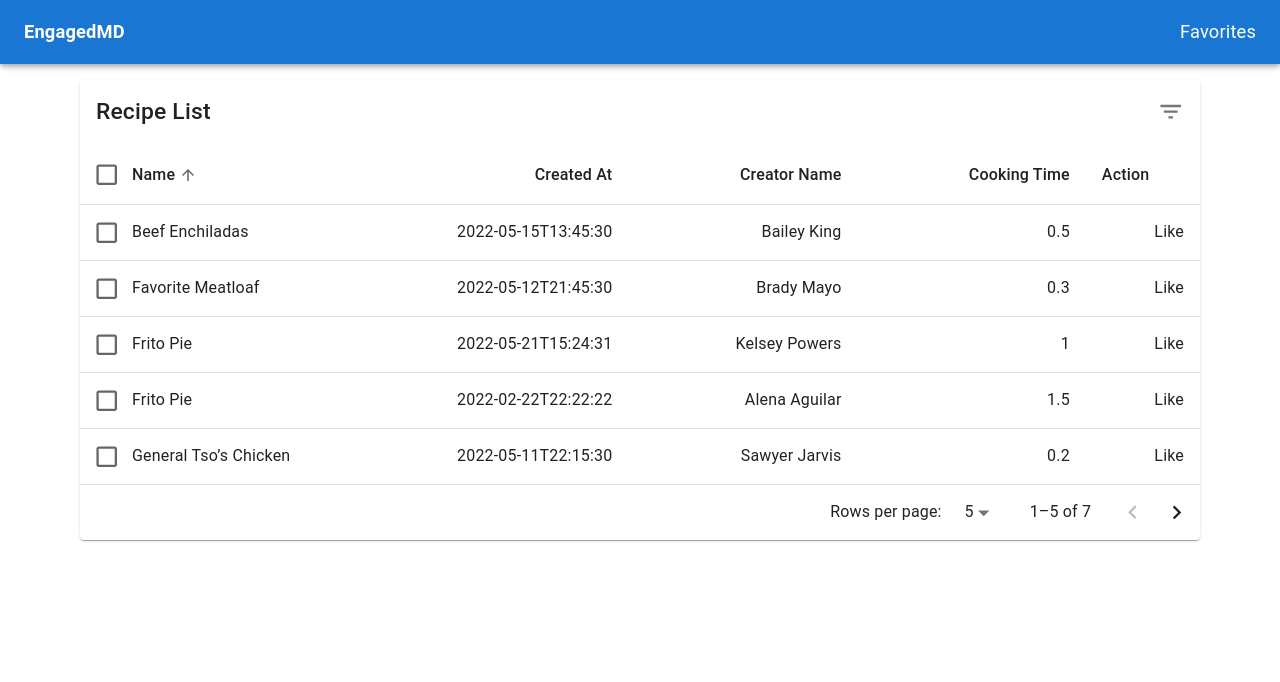
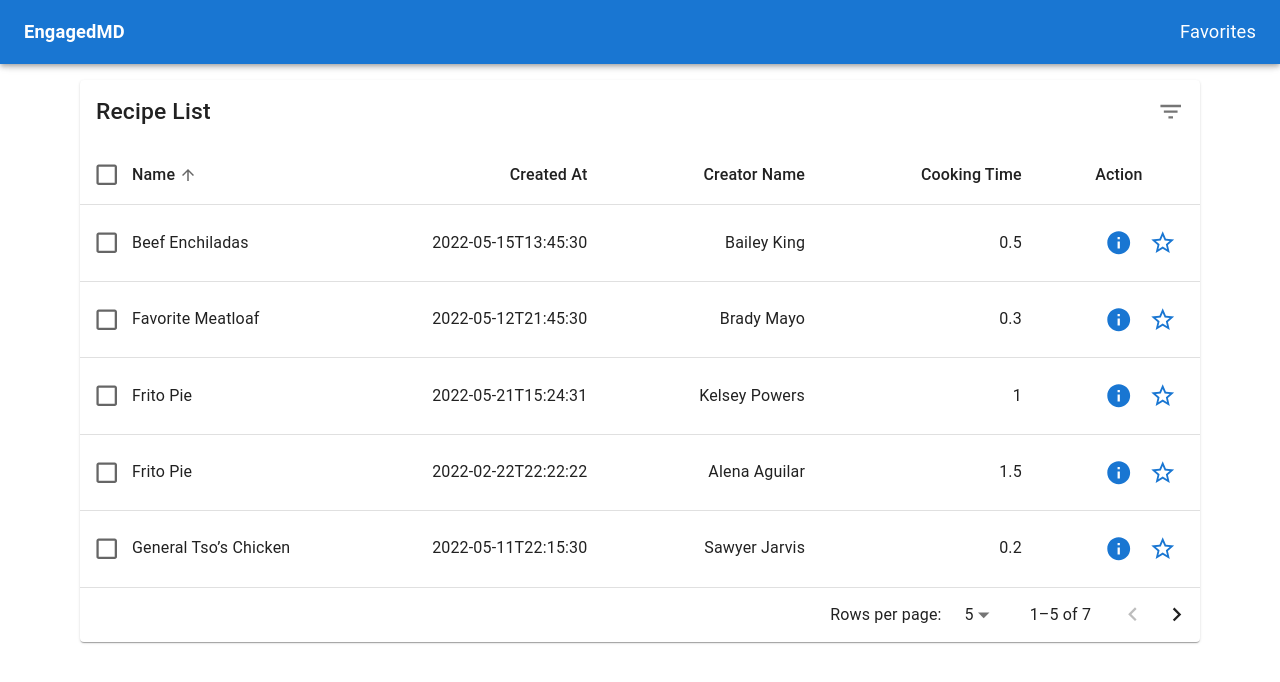
Before and after one commit to Cardoso-topdev/engaged-md-recipe, a React (Create React App) app: page / in a window 1280 px wide. Shown: the top 682 px of the page. Built offline with nearby package versions, Linux system fonts and the light colour scheme; data requests are answered from the project's data file.

Commit message:
fixed a checkbox error and add icon buttons

```diff
--- a/src/components/RecipeTable.tsx
+++ b/src/components/RecipeTable.tsx
@@ -1,8 +1,11 @@
 import { Delete, FilterList } from '@mui/icons-material';
-import { alpha, Box, Checkbox, IconButton, Paper, Switch, Table, TableBody, TableCell, TableContainer, TableHead, TablePagination, TableRow, TableSortLabel, Toolbar, Tooltip, Typography } from '@mui/material';
+import { alpha, Box, Checkbox, IconButton, Link, Paper, Switch, Table, TableBody, TableCell, TableContainer, TableHead, TablePagination, TableRow, TableSortLabel, Toolbar, Tooltip, Typography } from '@mui/material';
+import InfoIcon from '@mui/icons-material/Info';
 import { visuallyHidden } from '@mui/utils';
 import React from 'react';
 import { RecipeType } from 'types/recipe';
+import StarIcon from '@mui/icons-material/Star';
+import StarOutlineIcon from '@mui/icons-material/StarOutline';
 
 interface RecipeProps {
   recipes: Array<RecipeType>
@@ -94,7 +97,7 @@ interface EnhancedTableProps {
   rowCount: number;
 }
 
-const EnhancedTableHead: React.FC<EnhancedTableProps> = ( props ) => {
+const EnhancedTableHead: React.FC<EnhancedTableProps> = (props) => {
   const { onSelectAllClick, order, orderBy, numSelected, rowCount, onRequestSort } =
     props;
   const createSortHandler =
@@ -116,7 +119,7 @@ const EnhancedTableHead: React.FC<EnhancedTableProps> = ( props ) => {
             }}
           />
         </TableCell>
-        {headCells.map(({id, numeric, disablePadding, label}) => (
+        {headCells.map(({ id, numeric, disablePadding, label }) => (
           id ? <TableCell
             key={id}
             align={numeric ? 'right' : 'left'}
@@ -137,7 +140,7 @@ const EnhancedTableHead: React.FC<EnhancedTableProps> = ( props ) => {
             </TableSortLabel>
           </TableCell> : <TableCell
             key={id}
-            align={numeric ? 'right' : 'left'}
+            align={'center'}
             padding={disablePadding ? 'none' : 'normal'}
           >
             {label}
@@ -205,7 +208,7 @@ const EnhancedTableToolbar = (props: EnhancedTableToolbarProps) => {
 const RecipeTable: React.FC<RecipeProps> = ({ recipes }) => {
   const [order, setOrder] = React.useState<Order>('asc');
   const [orderBy, setOrderBy] = React.useState<keyof RecipeType>('name');
-  const [selected, setSelected] = React.useState<String[]>([]);
+  const [selected, setSelected] = React.useState<Number[]>([]);
   const [page, setPage] = React.useState(0);
   const [rowsPerPage, setRowsPerPage] = React.useState(5);
 
@@ -220,19 +223,19 @@ const RecipeTable: React.FC<RecipeProps> = ({ recipes }) => {
 
   const handleSelectAllClick = (event: React.ChangeEvent<HTMLInputElement>) => {
     if (event.target.checked) {
-      const newSelecteds = recipes.map((n) => n.name);
+      const newSelecteds = recipes.map((n) => n.id);
       setSelected(newSelecteds);
       return;
     }
     setSelected([]);
   };
 
-  const handleClick = (event: React.MouseEvent<unknown>, name: String) => {
-    const selectedIndex = selected.indexOf(name);
-    let newSelected: String[] = [];
+  const handleClick = (event: React.MouseEvent<unknown>, id: Number) => {
+    const selectedIndex = selected.indexOf(id);
+    let newSelected: Number[] = [];
 
     if (selectedIndex === -1) {
-      newSelected = newSelected.concat(selected, name);
+      newSelected = newSelected.concat(selected, id);
     } else if (selectedIndex === 0) {
       newSelected = newSelected.concat(selected.slice(1));
     } else if (selectedIndex === selected.length - 1) {
@@ -256,7 +259,7 @@ const RecipeTable: React.FC<RecipeProps> = ({ recipes }) => {
     setPage(0);
   };
 
-  const isSelected = (name: String) => selected.indexOf(name) !== -1;
+  const isSelected = (id: Number) => selected.indexOf(id) !== -1;
 
   // Avoid a layout jump when reaching the last page with empty recipes.
   const emptyRows =
@@ -283,14 +286,14 @@ const RecipeTable: React.FC<RecipeProps> = ({ recipes }) => {
             <TableBody>
               {recipes.slice().sort(getComparator(order, orderBy))
                 .slice(page * rowsPerPage, page * rowsPerPage + rowsPerPage)
-                .map((row, index) => {
-                  const isItemSelected = isSelected(row.name);
+                .map(({ id, name, createdAt, creatorName, cookingTime }, index) => {
+                  const isItemSelected = isSelected(id);
                   const labelId = `enhanced-table-checkbox-${index}`;
 
                   return (
                     <TableRow
                       hover
-                      onClick={(event: React.MouseEvent<unknown, MouseEvent>) => handleClick(event, row.name)}
+                      onClick={(event: React.MouseEvent<unknown, MouseEvent>) => handleClick(event, id)}
                       role="checkbox"
                       aria-checked={isItemSelected}
                       tabIndex={-1}
@@ -312,12 +315,31 @@ const RecipeTable: React.FC<RecipeProps> = ({ recipes }) => {
                         scope="row"
                         padding="none"
                       >
-                        {row.name}
+                        {name}
                       </TableCell>
-                      <TableCell align="right">{`${row.createdAt}`}</TableCell>
-                      <TableCell align="right">{row.creatorName}</TableCell>
-                      <TableCell align="right">{`${row.cookingTime}`}</TableCell>
-                      <TableCell align="right">Like</TableCell>
+                      <TableCell align="right">{`${createdAt}`}</TableCell>
+                      <TableCell align="right">{creatorName}</TableCell>
+                      <TableCell align="right">{`${cookingTime}`}</TableCell>
+                      <TableCell align="right">
+                        <Link href={`/details?id=${id}`}>
+                          <IconButton
+                            color="primary"
+                          >
+                            <InfoIcon />
+                          </IconButton>
+                        </Link>
+                        <IconButton
+                          color="primary"
+                          aria-label="like"
+                          component="span"
+                          onClick={() => {
+                            alert('clicked');
+                          }}
+                        >
+                          <StarOutlineIcon />
+                        </IconButton>
+                        {/* <StarIcon /> */}
+                      </TableCell>
                     </TableRow>
                   );
                 })}
--- /dev/null
+++ b/src/pages/Detail.tsx
@@ -0,0 +1,12 @@
+import MainLayout from 'layouts/MainLayout';
+import React from 'react';
+
+const Detail: React.FC = () => {
+  return (
+    <MainLayout>
+      Detail Page
+    </MainLayout>
+  );
+};
+
+export default Detail;
--- a/src/routes/MainRoute.tsx
+++ b/src/routes/MainRoute.tsx
@@ -2,12 +2,14 @@ import React from 'react';
 import { Route, Routes } from 'react-router-dom';
 import Favorites from '../pages/Favorites';
 import Home from '../pages/Home';
+import Detail from 'pages/Detail';
 
 const MainRoute: React.FC = () => {
   return (
     <Routes>
       <Route path='/' element={<Home />} />
       <Route path='/likes' element={<Favorites />} />
+      <Route path='/details' element={<Detail />} />
     </Routes>
   );
 };
```
